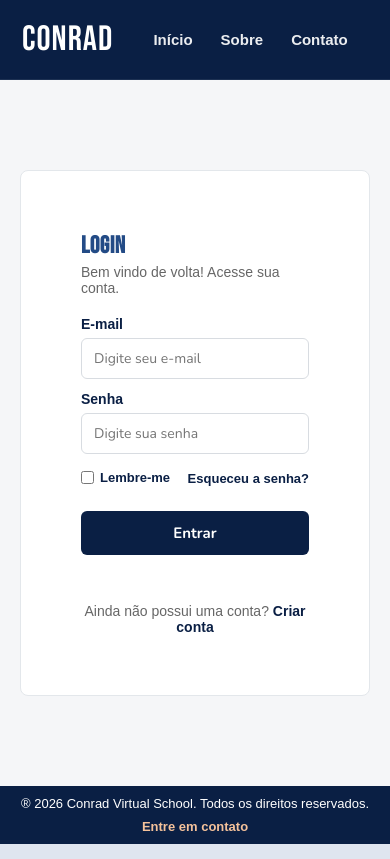
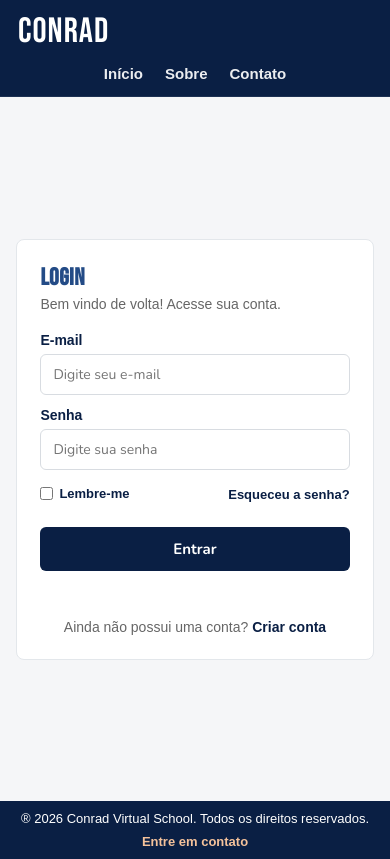
Before and after one commit to daniloakin07-boop/Conrad-, a website: page pages/login.html in a window 390 px wide. Drawn offline with nearby package versions, Linux system fonts and the light colour scheme.

Commit message:
Adptação para mobile - login

```diff
--- a/CSS/geral.css
+++ b/CSS/geral.css
@@ -1170,6 +1170,24 @@ header{
 }
 
 @media (max-width: 760px) {
+  :where(.pagina-login-page) .topo {
+    height: auto;
+    flex-wrap: wrap;
+    gap: 12px 14px;
+    padding: 14px 18px;
+  }
+
+  :where(.pagina-login-page) .topo .logo {
+    margin-right: auto;
+  }
+
+  :where(.pagina-login-page) .topo .menu {
+    order: 3;
+    flex: 0 0 100%;
+    gap: 22px;
+    padding-top: 4px;
+  }
+
   :where(.pagina-contato-page) .topo {
     height: auto;
     flex-wrap: wrap;
@@ -1200,6 +1218,14 @@ header{
 }
 
 @media (max-width: 600px) {
+  :where(.pagina-login-page) .pagina-auth {
+    padding: 24px 16px;
+  }
+
+  :where(.pagina-login-page) .bloco-auth {
+    padding: clamp(22px, 6vw, 32px);
+  }
+
   :where(.css-auth) .pagina-contato {
     padding: 8px 0 32px;
   }
--- a/pages/login.html
+++ b/pages/login.html
@@ -7,7 +7,7 @@
   <link rel="icon" type="image/png" href="../img/Emblema.png">
   <title>CONRAD Virtual School - Login</title>
 </head>
-<body class="css-auth">
+<body class="css-auth pagina-login-page">
 <!-- =================================================================================================================== -->
   <header class="topo">
     <a href="../index.html" class="logo">CONRAD</a>
```
